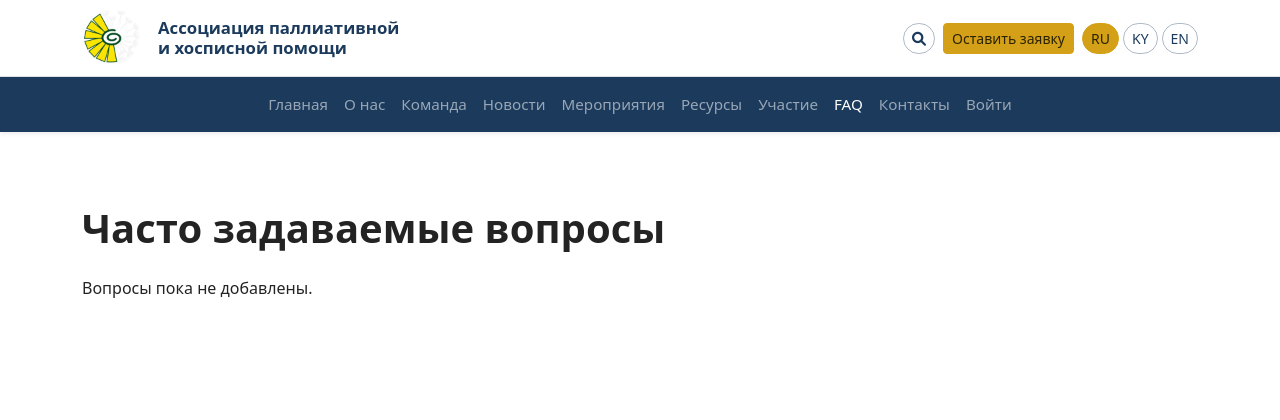
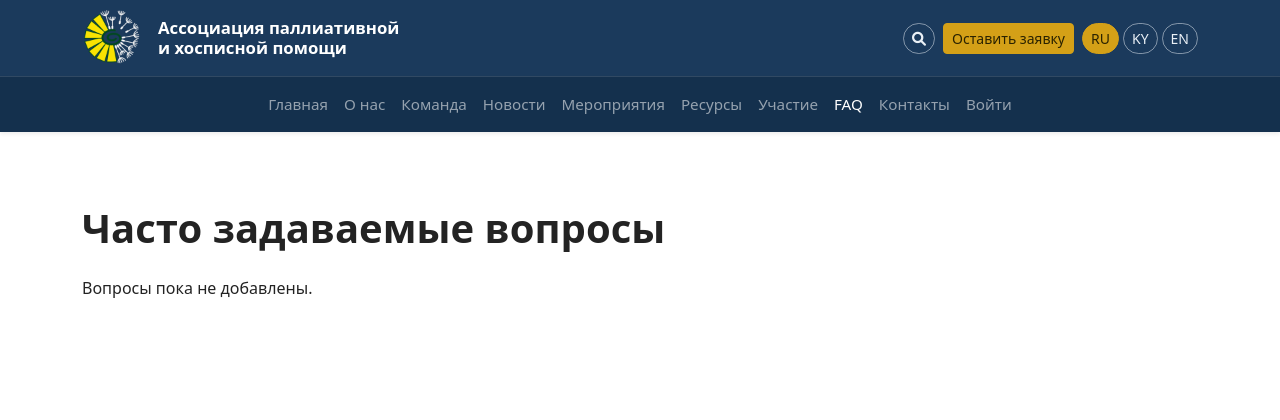
Before and after one commit to ramazantoichuev/palliativ, a Django app: page /faq/ in a window 1280 px wide. Shown: the top 420 px of the page. Run offline with Django 5.2, Linux system fonts and the light colour scheme; data comes from the database, SQL or seed files in the repository; data that the repository does not hold is empty; parts of the project's set-up code (start-up, migrations or seed data) failed here and were passed over.

Commit message:
Цвет фона надписи изменени на синий, чтобы выглядело как один блок

```diff
--- a/main/static/main/css/theme.css
+++ b/main/static/main/css/theme.css
@@ -236,13 +236,13 @@ footer a:hover {
 html { scroll-padding-top: 56px; }
 
 .hdr-top {
-    background: var(--bs-body-bg);
-    border-bottom: 1px solid var(--bs-border-color);
+    background: var(--deep-blue);
+    border-bottom: 0;
 }
 .brand-name {
     text-wrap: balance; /* ровные строки названия */
     font-weight: 700;
-    color: var(--deep-blue);
+    color: var(--white);;
     font-size: 1.05rem;
     line-height: 1.2;
     max-width: 21rem;
@@ -253,16 +253,6 @@ html { scroll-padding-top: 56px; }
 @media (max-width: 767.98px) {
     .brand-name { font-size: .9rem; max-width: none; }
 }
-.hdr-top .navbar-pill {
-    color: var(--deep-blue);
-    border-color: color-mix(in srgb, var(--deep-blue) 35%, transparent);
-    background: transparent;
-}
-.hdr-top .navbar-pill.active {
-    background: var(--mustard);
-    border-color: var(--mustard);
-    color: var(--text-on-mustard);
-}
 .hdr-menu .nav-link { white-space: nowrap; }
 .hdr-menu .navbar-nav { flex-wrap: nowrap; }
 @media (min-width: 1200px) and (max-width: 1399.98px) {
@@ -271,3 +261,7 @@ html { scroll-padding-top: 56px; }
 @media (max-width: 419.98px) { /* узкие телефоны: кнопка заявки в 2 строки */
     .hdr-menu .btn-primary { white-space: normal; line-height: 1.15; text-align: center; }
 }
+.hdr-menu {
+    background-color: #14304D !important; /* перебивает .bg-dark у Bootstrap */
+    border-top: 1px solid rgba(255, 255, 255, .12);
+}
```
